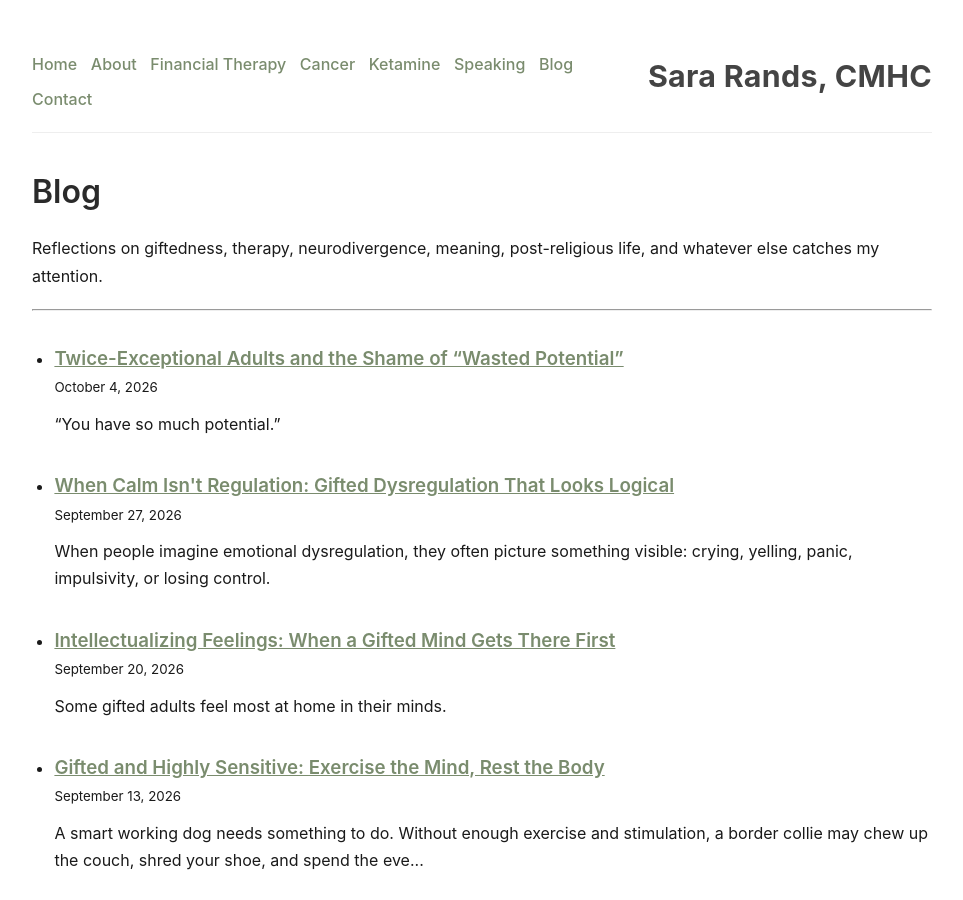
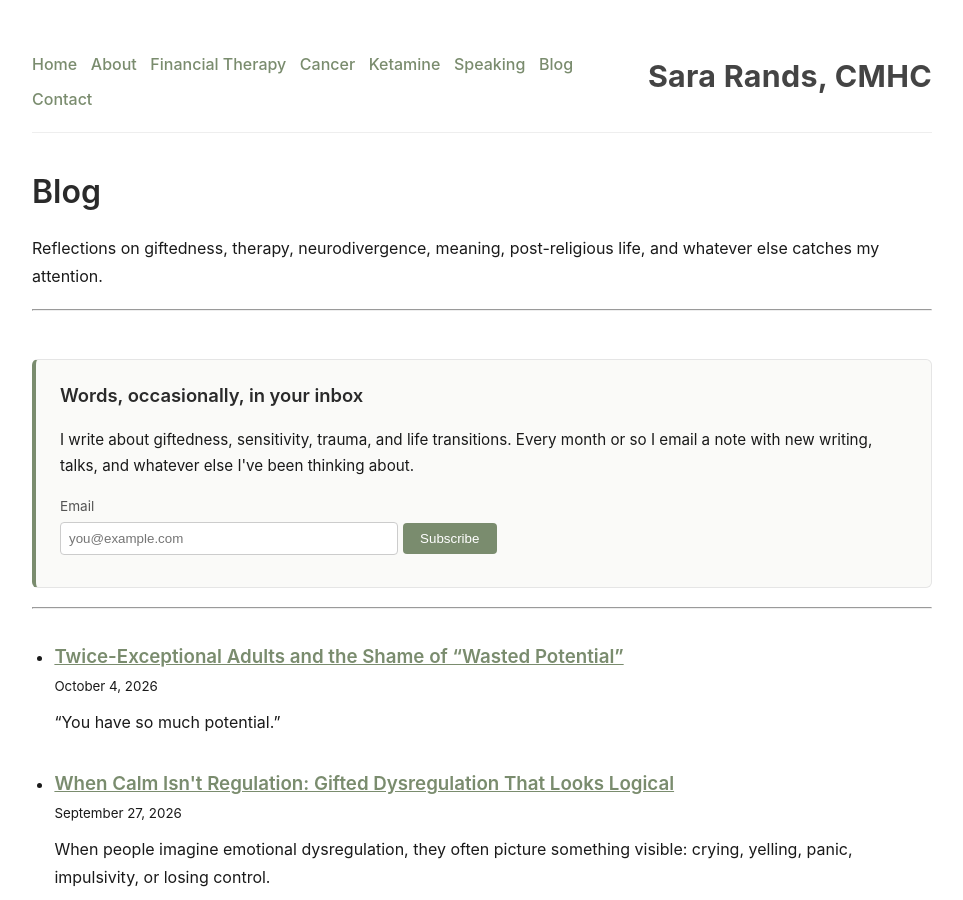
Before and after one commit to SaraRands/sararands-site, a Jekyll site: the page built from blog/index.md, in a window 1280 px wide and 900 px high. Shown: the whole window, without its empty margins (158-1121 px from the left). Built offline with Jekyll 4.4.1, drawn with Linux system fonts in a browser that asks for light colours.

Commit message:
newsletter

```diff
--- a/_includes/newsletter.html
+++ b/_includes/newsletter.html
@@ -1,7 +1,10 @@
-<aside class="newsletter-signup">
-  <h3>Words, occasionally, in your inbox</h3>
-  <p>Do humans still read blogs? Maybe. They do seem to read email sometimes.
-    Every month or so, I’ll send new posts, talks, and other things I’ve been thinking about.</p>
+<aside class="newsletter-signup{% if include.compact %} newsletter-compact{% endif %}">
+  <h3>{{ include.heading | default: "Words, occasionally, in your inbox" }}</h3>
+  {% unless include.compact %}
+    <p>I write about giftedness, sensitivity, trauma, and life transitions.
+       Every month or so I email a note with new writing, talks, and whatever else
+       I've been thinking about.</p>
+  {% endunless %}
 
   <form action="https://buttondown.com/api/emails/embed-subscribe/sararands"
         method="post"
--- a/blog/index.md
+++ b/blog/index.md
@@ -10,6 +10,10 @@ og_image: /assets/images/blog-og-image.png
 
 Reflections on giftedness, therapy, neurodivergence, meaning, post-religious life, and whatever else catches my attention.
 
+---
+<p>
+  {% include newsletter.html %}
+</p>
 ---
 
 <ul>
```
Also changed, not shown: blog/giftedness/index.md (+6 -0 lines).
